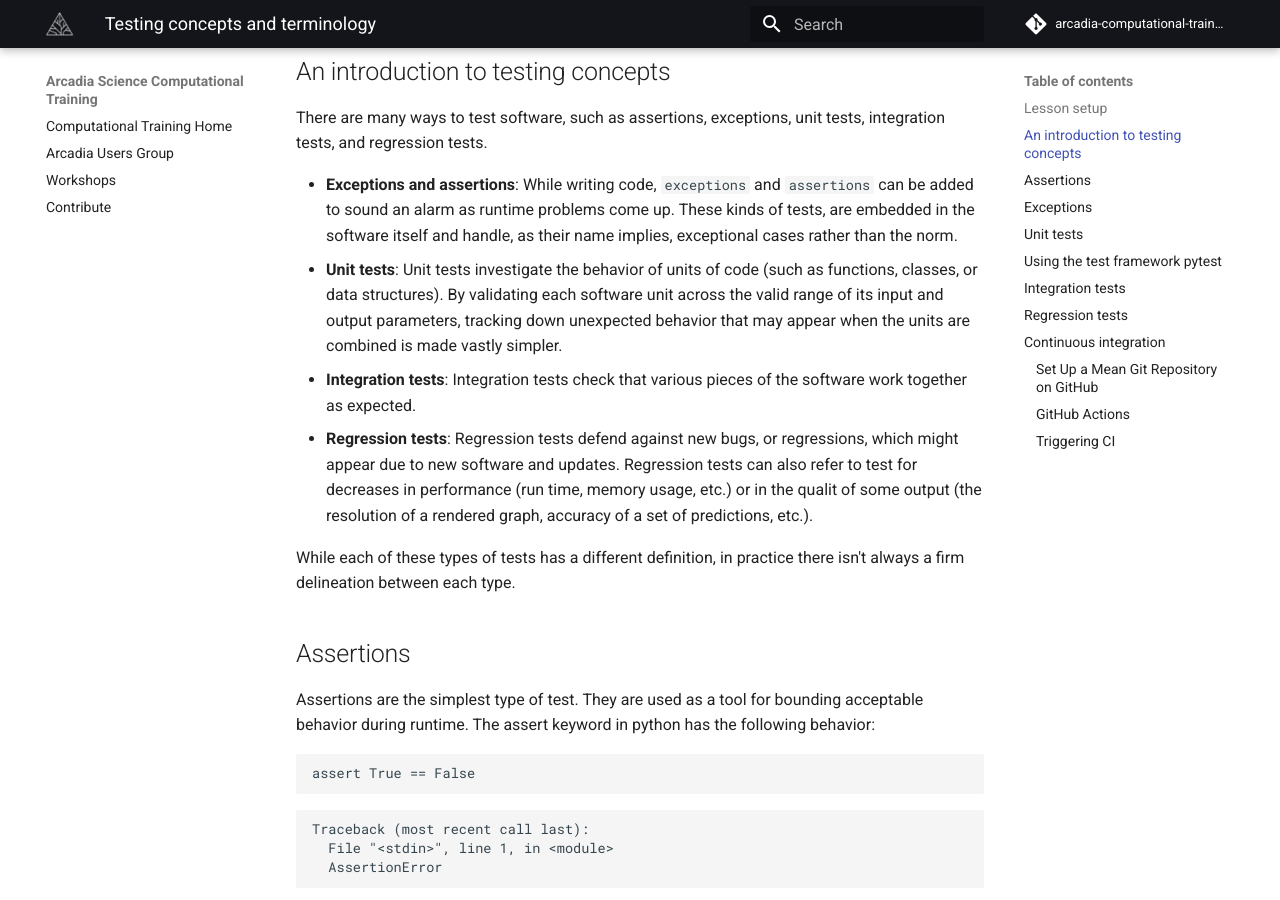
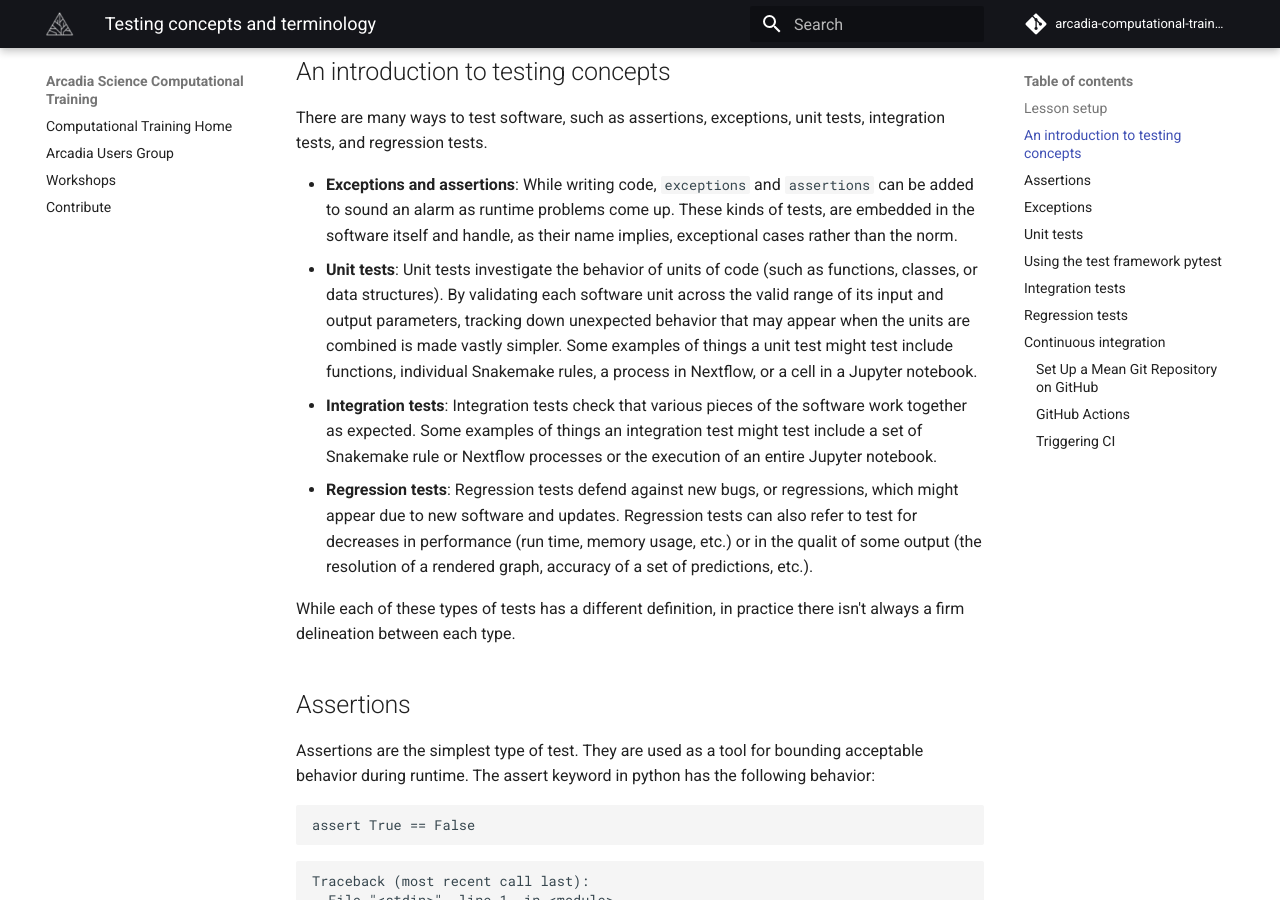
Before and after one commit to Arcadia-Science/arcadia-computational-training, an MkDocs documentation site: the page built from docs/arcadia-users-group/20231104-testing-concepts/lesson.md, in a window 1280 px wide and 900 px high, scrolled down 1603 px. Built offline with MkDocs 1.6.1 and Material for MkDocs 9.7.7, drawn with Linux system fonts in a browser that asks for light colours; comment, search, counter and statistics services are not loaded; some of the changed text lies outside the part shown.

Commit message:
test examples, github actions cost

```diff
--- a/docs/arcadia-users-group/20231104-testing-concepts/lesson.md
+++ b/docs/arcadia-users-group/20231104-testing-concepts/lesson.md
@@ -68,7 +68,9 @@
 These kinds of tests, are embedded in the software itself and handle, as their name implies, exceptional cases rather than the norm.
 * **Unit tests**: Unit tests investigate the behavior of units of code (such as functions, classes, or data structures).
 By validating each software unit across the valid range of its input and output parameters, tracking down unexpected behavior that may appear when the units are combined is made vastly simpler.
+Some examples of things a unit test might test include functions, individual Snakemake rules, a process in Nextflow, or a cell in a Jupyter notebook.
 * **Integration tests**: Integration tests check that various pieces of the software work together as expected.
+Some examples of things an integration test might test include a set of Snakemake rule or Nextflow processes or the execution of an entire Jupyter notebook.
 * **Regression tests**: Regression tests defend against new bugs, or regressions, which might appear due to new software and updates. Regression tests can also refer to test for decreases in performance (run time, memory usage, etc.) or in the qualit of some output (the resolution of a rendered graph, accuracy of a set of predictions, etc.).
 
 While each of these types of tests has a different definition, in practice there isn't always a firm delineation between each type.
@@ -522,6 +524,8 @@
 
 [GitHub Actions](https://github.com/features/actions) is a continuous integration service provided by GitHub.
 It's integrated directly into GitHub repositories and does not require additional accounts or external services.
+Note that GitHub Actions usage is free for standard GitHub-hosted runners in public repositories, and for self-hosted runners.
+For private repositories, each GitHub account receives a certain amount of free minutes and storage for use with GitHub-hosted runners, depending on the account's plan (see [here](https://docs.github.com/en/actions/learn-github-actions/usage-limits-billing-and-administration) for more information).
 
 To use GitHub Actions, create a directory called `.github` and within it, create another directory called `workflows`.
 
```
